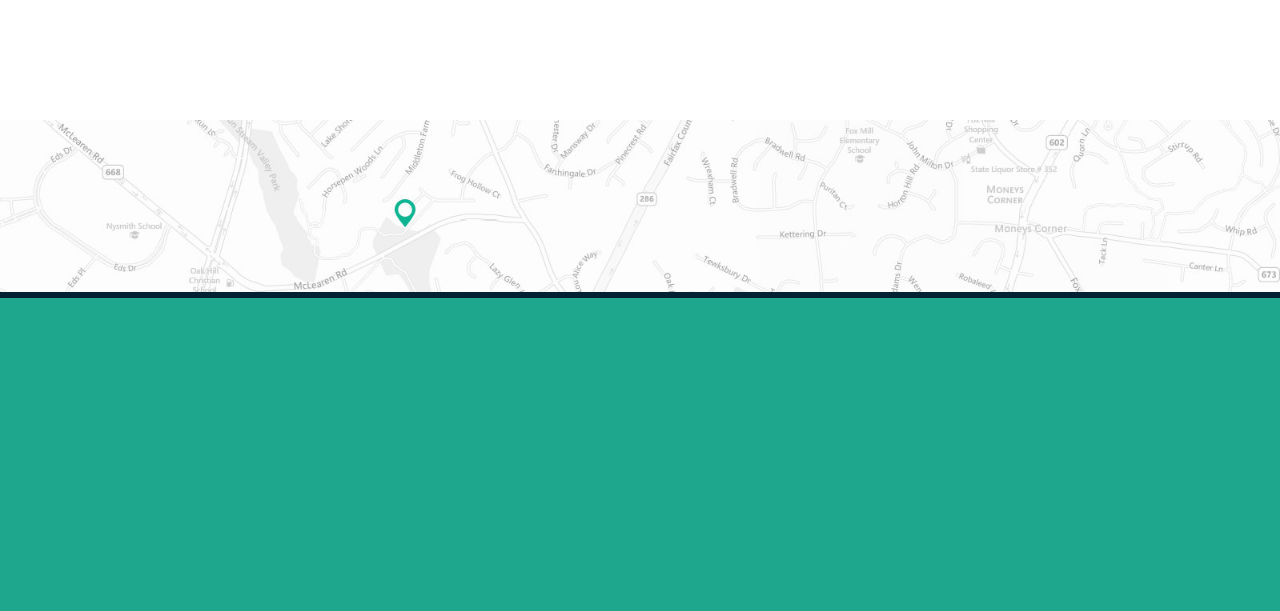
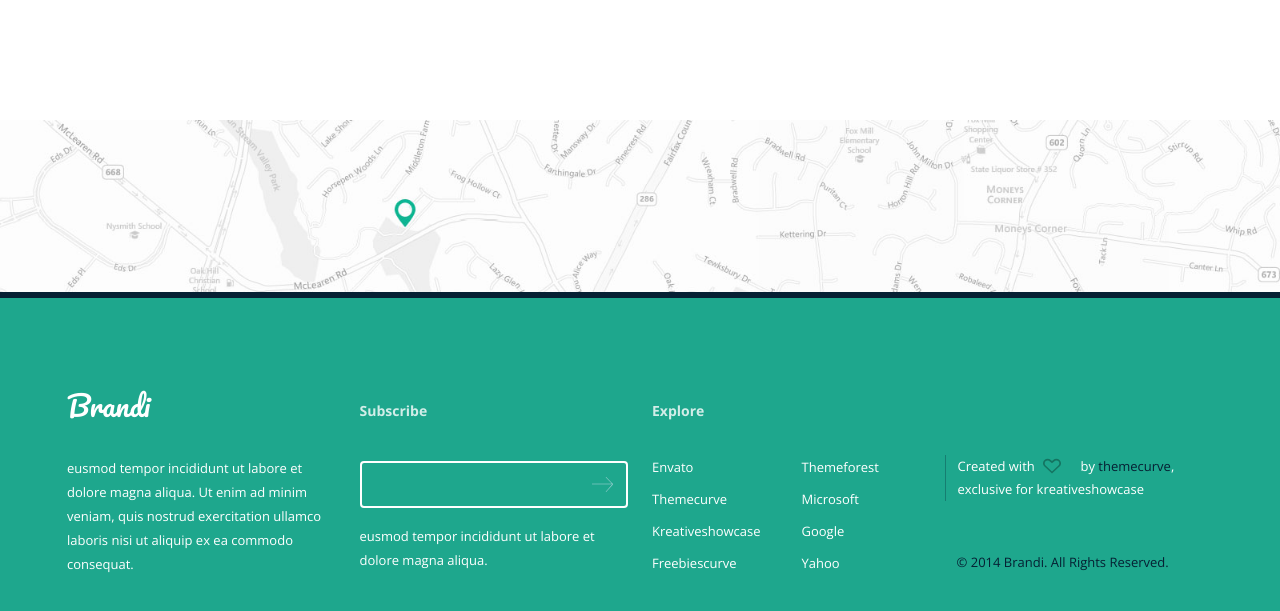
Before and after one commit to ReginaVarybrus/Final_Project, a website: page index.html in a window 1280 px wide. Shown: the part 4090-4701 px from the top of the page. Drawn offline with nearby package versions, Linux system fonts and the light colour scheme.

Commit message:
lg version done

```diff
--- a/index.html
+++ b/index.html
@@ -451,7 +451,53 @@
         <div class="map">
             <img src="images/map.jpg" alt="map" />
         </div>
-        <footer class="main-footer"></footer>
+        <footer class="main-footer">
+            <div class="container">
+                <div class="row footer-content">
+                    <div class="col-3 logo-footer">
+                        <a href="#">Brandi</a>
+                        <p>
+                            eusmod tempor incididunt ut labore et dolore magna aliqua. Ut enim ad minim veniam, quis
+                            nostrud exercitation ullamco laboris nisi ut aliquip ex ea commodo consequat.
+                        </p>
+                    </div>
+                    <div class="col-3">
+                        <strong>Subscribe</strong>
+                        <button type="button">
+                            <span class="search-arrow"></span>
+                        </button>
+                        <p>eusmod tempor incididunt ut labore et dolore magna aliqua.</p>
+                    </div>
+                    <div class="col-3">
+                        <strong>Explore</strong>
+                        <div class="explore-items">
+                            <ul>
+                                <li><a href="#">Envato</a></li>
+                                <li><a href="#">Themecurve</a></li>
+                                <li><a href="#">Kreativeshowcase</a></li>
+                                <li><a href="#">Freebiescurve</a></li>
+                            </ul>
+                            <ul>
+                                <li><a href="#">Themeforest</a></li>
+                                <li><a href="#">Microsoft</a></li>
+                                <li><a href="#">Google</a></li>
+                                <li><a href="#">Yahoo</a></li>
+                            </ul>
+                        </div>
+                    </div>
+                    <div class="col-3">
+                        <div class="copy">
+                            <span class="icon-heart"></span>
+                            <p>
+                                Created with &emsp;&emsp;&emsp; by
+                                <span> themecurve</span>, exclusive for kreativeshowcase
+                            </p>
+                        </div>
+                        <div class="copyright">© 2014 Brandi. All Rights Reserved.</div>
+                    </div>
+                </div>
+            </div>
+        </footer>
         <script
             src="https://cdn.jsdelivr.net/npm/bootstrap@5.0.0-beta3/dist/js/bootstrap.bundle.min.js"
             integrity="sha384-JEW9xMcG8R+pH31jmWH6WWP0WintQrMb4s7ZOdauHnUtxwoG2vI5DkLtS3qm9Ekf"
--- a/scss/_styles.scss
+++ b/scss/_styles.scss
@@ -846,4 +846,108 @@ h2 {
 .main-footer {
   height: 405px;
   background: $MountainMeadow;
+  .footer-content {
+    padding-top: 100px;
+    color: $white;
+    p {
+      font-size: 0.8125rem;
+      line-height: 24px;
+      padding-top: 16px;
+    }
+    .logo-footer {
+      a {
+        font-family: "Pacifico", cursive;
+        font-size: $navbar-brand-font-size;
+        color: $white;
+        text-decoration: none;
+        line-height: 1rem;
+      }
+      p {
+        padding-top: 33px;
+      }
+    }
+    strong {
+      font-size: 0.875rem;
+      font-weight: $font-weight-bold;
+      opacity: 80%;
+      margin-top: 10px;
+    }
+    button {
+      display: flex;
+      align-items: center;
+      justify-content: center;
+      width: 100%;
+      background: none;
+      height: 47px;
+      border: 2px solid $white;
+      border-radius: 4px;
+      padding-top: 10px;
+      padding-bottom: 10px;
+      margin-top: 39px;
+      position: relative;
+      .search-arrow {
+        position: absolute;
+        background: url(../images/sprite/sprite.svg#search-arrow) no-repeat;
+        content: "";
+        height: 28px;
+        width: 21px;
+        top: calc(50% - 10px);
+        right: 13px;
+        filter: invert(97%) sepia(2%) saturate(6353%) hue-rotate(156deg)
+          brightness(96%) contrast(79%);
+      }
+    }
+    .explore-items {
+      display: flex;
+      margin-top: 32px;
+      ul {
+        list-style-type: none;
+        padding-left: 0;
+        li {
+          padding-right: 41px;
+          margin-bottom: 8px;
+          a {
+            font-size: 0.8125rem;
+            color: $white;
+            text-decoration: none;
+            &:hover {
+              text-decoration: underline;
+            }
+          }
+        }
+      }
+    }
+    .copy {
+      height: 38px;
+      width: 100%;
+      position: relative;
+      margin-top: 57px;
+      p {
+        padding-top: 0;
+        padding-left: 12px;
+        line-height: 23px;
+        border-left: 1px solid $BlackPearl30;
+        span {
+          color: $BlackPearl;
+        }
+      }
+      .icon-heart {
+        position: absolute;
+        background: url(../images/sprite/sprite.svg#heart) no-repeat;
+        content: "";
+        height: 18px;
+        width: 18px;
+        top: 2px;
+        left: 98px;
+        filter: invert(34%) sepia(48%) saturate(700%) hue-rotate(118deg)
+          brightness(94%) contrast(88%);
+      }
+    }
+    .copyright {
+      font-size: $nav-link-font-size;
+      color: $BlackPearl;
+      padding-top: 60px;
+      padding-left: 12px;
+    }
+  }
 }
--- a/scss/_variables.scss
+++ b/scss/_variables.scss
@@ -13,6 +13,7 @@ $NiagaraOpacity95: rgba(14, 180, 147, 0.95);
 $Porcelain: #e6e8ea;
 $MountainMeadow: #1ea78d;
 $BlackPearl: #062033;
+$BlackPearl30: rgba(6, 32, 51, 0.3);
 $RegentGray: #858f98;
 $Nevada: #6a737b;
 $ShuttleGray: #5b646e;
```
Also changed, not shown: css/main.min.css.
